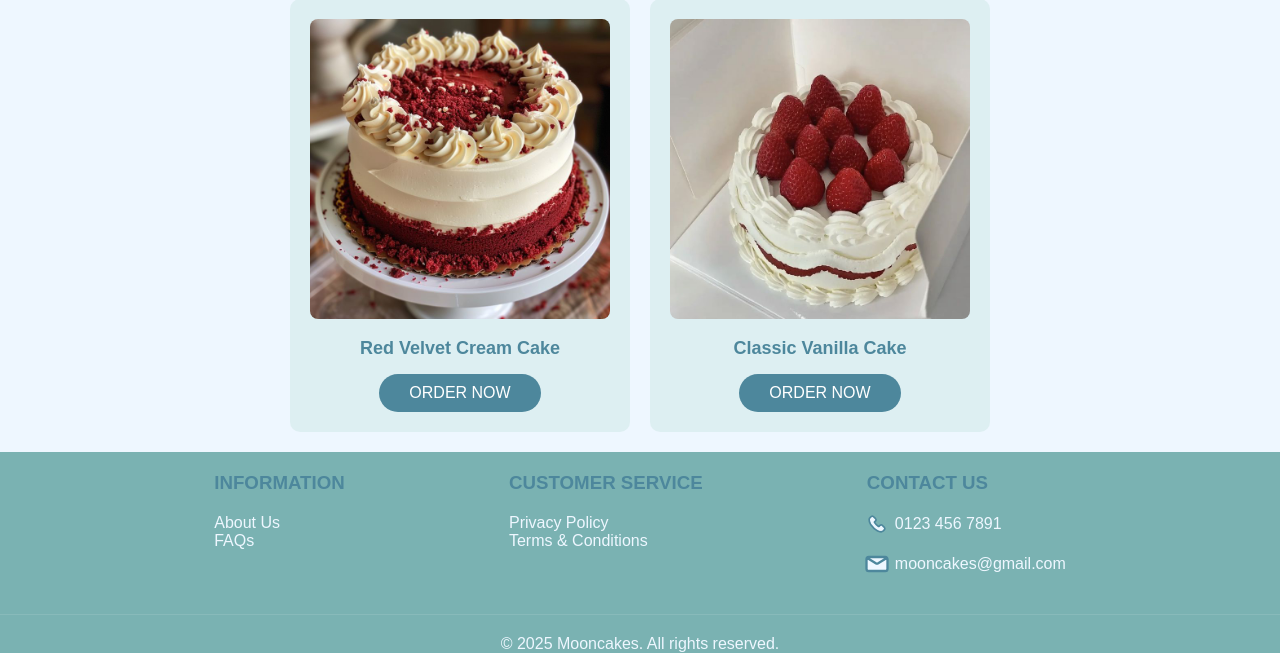
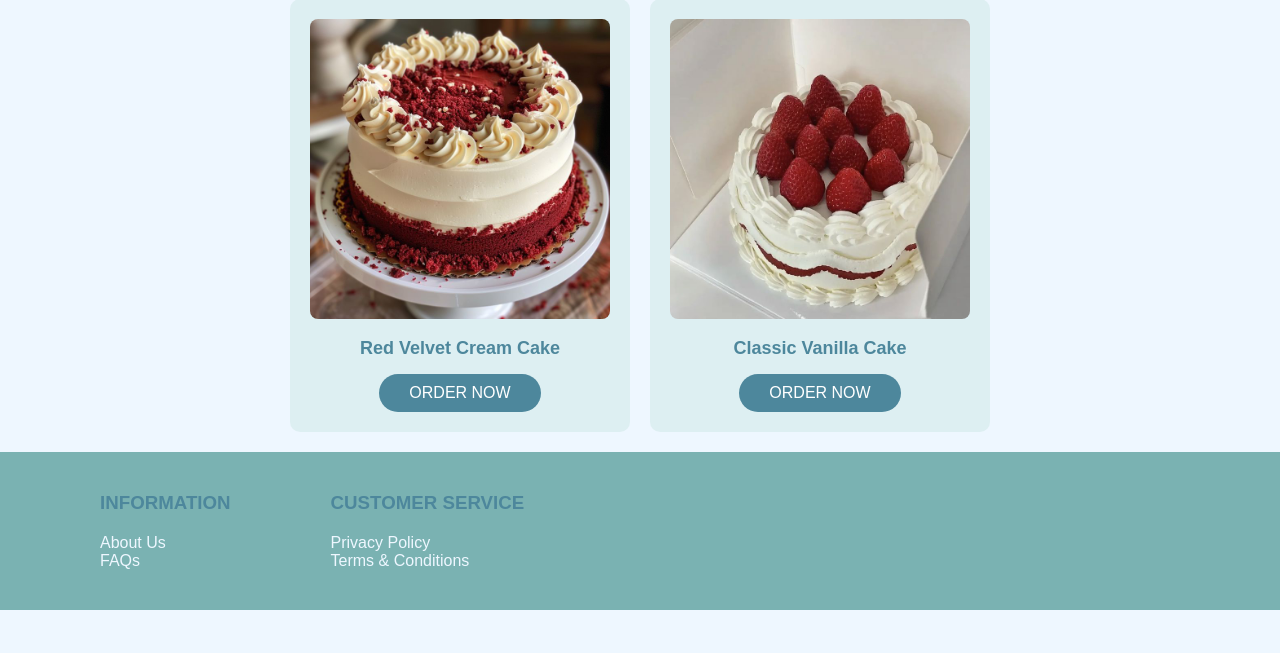
Before and after one commit to fritziebalagosa/adv-database-business, a PHP site: page /html/index.html in a window 1280 px wide. Shown: the part 1932-2585 px from the top of the page. After the commit the page ends 2542 px from the top, so only its background shows below. Run offline with PHP 8.4, Linux system fonts and the light colour scheme.

Commit message:
Add banner section and update footer styling

```diff
--- a/css/index.css
+++ b/css/index.css
@@ -83,7 +83,7 @@
     position: absolute;
     top: -8px;
     right: -8px;
-    background-color: #4D879C;
+    background-color: #ff4444;
     color: white;
     font-size: 12px;
     padding: 2px 6px;
@@ -112,11 +112,6 @@
     gap: 5px;
     cursor: pointer;
     white-space: nowrap;
-}
-
-.menu-item:hover {
-    color: #7AB2B2;
-    text-decoration: underline;
 }
 
 
@@ -318,48 +313,34 @@ ul {
     background-color: #7AB2B2;
     color: #EEF7FF;
     padding: 20px 50px;
-    justify-content: space-evenly;
 }
 
-.footer-container h3 {
+.infos {
+    color: #EEF7FF;
+    padding: 20px 50px;
+}
+
+.infos h3 {
     margin-bottom: 20px;
     color: #4D879C;
 }
 
-.footer-container ul li a {
+.infos ul li a {
     color: #EEF7FF;
     text-decoration: none;
 }
 
-.contacts-icon {
-    display: flex;
-    align-items: center; /* Centers SVG and text vertically */
-    gap: 8px; /* Adds space between the icon and text */
-    margin-bottom: 20px;
-    vertical-align: middle;
+.services {
+    color: #EEF7FF;
+    padding: 20px 50px;
 }
 
-svg {
-    width: 20px;
-    height: 20px;
-    transform: scale(1.4);
-    fill: #EEF7FF;
-    stroke: none !important;
-    stroke-width: 0 !important;
+.services h3 {
+    margin-bottom: 20px;
+    color: #4D879C;
 }
 
-  span {
-    font-size: 16px;
+.services ul li a {
     color: #EEF7FF;
+    text-decoration: none;
 }
-
-.bottom-footer {
-    background-color: #7AB2B2;
-    color: #EEF7FF;
-}
-
-.copyright {
-    text-align: center;
-    padding-top: 20px;
-    border-top: 1px solid rgba(255, 255, 255, 0.1);
-}
--- a/html/index.html
+++ b/html/index.html
@@ -40,7 +40,6 @@
                     </div>
                 </div>
             </div>
-
             <div class="bottom-nav">
                 <ul class="menu">
                     <li><a href="#" class="menu-item">Home</a></li>
@@ -93,7 +92,7 @@
         <div class="text-container">
             <h1>Mooncakes</h1>
             <p class="subtitle">Indulge in Artful Sweetness.</p>
-            <button type="button" class="shop-now" onclick="window.location.href='products.html'">Shop Now</button>
+            <button class="shop-now">Shop Now</button>
         </div>
         </div>
     </div>
@@ -161,7 +160,6 @@
     <footer>
 
     <section class="footer-container">
-
         <div class="infos">
             <h3>INFORMATION </h3>
             <ul>
@@ -176,26 +174,7 @@
                 <li><a href="#">Privacy Policy</a></li>
                 <li><a href="#">Terms & Conditions</a></li>
             </ul>
-        </div>
 
-        <div class="contacts">
-            <h3> CONTACT US </h3>
-
-            <div class="contacts-icon">
-                <svg width="64px" height="64px" viewBox="0 -0.5 25 25" fill="none" xmlns="http://www.w3.org/2000/svg"><g id="SVGRepo_bgCarrier" stroke-width="0"></g><g id="SVGRepo_tracerCarrier" stroke-linecap="round" stroke-linejoin="round"></g><g id="SVGRepo_iconCarrier"> <path fill-rule="evenodd" clip-rule="evenodd" d="M6.36343 6.36195C7.24343 5.43495 7.55443 5.17495 7.92943 5.05395C8.18895 4.98595 8.46112 4.98217 8.72243 5.04295C9.06643 5.14295 9.15743 5.21895 10.2854 6.34295C11.2764 7.32995 11.3754 7.43695 11.4704 7.62995C11.6521 7.96873 11.6805 8.36894 11.5484 8.72995C11.4484 9.00495 11.3064 9.18695 10.7054 9.78995L10.3134 10.183C10.2105 10.2876 10.1863 10.4464 10.2534 10.577C11.1244 12.0628 12.36 13.3019 13.8434 14.177C14.0142 14.2684 14.2245 14.2389 14.3634 14.104L14.7404 13.733C14.9734 13.4941 15.2202 13.2691 15.4794 13.059C15.8866 12.809 16.3939 12.7867 16.8214 13C17.0304 13.1 17.0994 13.162 18.1214 14.182C19.1754 15.233 19.2054 15.266 19.3214 15.507C19.5397 15.9059 19.5374 16.3891 19.3154 16.786C19.2024 17.01 19.1334 17.091 18.5404 17.697C18.1824 18.063 17.8454 18.397 17.7914 18.446C17.3022 18.851 16.6746 19.0497 16.0414 19C14.883 18.8944 13.7617 18.5363 12.7564 17.951C10.5296 16.7711 8.63383 15.0521 7.24243 12.951C6.93937 12.5112 6.66994 12.0492 6.43643 11.569C5.81001 10.4953 5.48653 9.27189 5.50043 8.02895C5.54825 7.37871 5.86008 6.77637 6.36343 6.36195Z" stroke="#4D879C" stroke-width="1.5" stroke-linecap="round" stroke-linejoin="round"></path> </g></svg>
-                <span>0123 456 7891</span>
-            </div>
-
-            <div class="contacts-icon">
-                <svg width="64px" height="64px" viewBox="0 0 24 24" fill="none" xmlns="http://www.w3.org/2000/svg"><g id="SVGRepo_bgCarrier" stroke-width="0"></g><g id="SVGRepo_tracerCarrier" stroke-linecap="round" stroke-linejoin="round"></g><g id="SVGRepo_iconCarrier"> <path d="M4 7L10.94 11.3375C11.5885 11.7428 12.4115 11.7428 13.06 11.3375L20 7M5 18H19C20.1046 18 21 17.1046 21 16V8C21 6.89543 20.1046 6 19 6H5C3.89543 6 3 6.89543 3 8V16C3 17.1046 3.89543 18 5 18Z" stroke="#4D879C" stroke-width="2" stroke-linecap="round" stroke-linejoin="round"></path> </g></svg>
-                <span>mooncakes@gmail.com</span>
-            </div>
-        </div>
-    </section>
-
-    <section class="bottom-footer">
-        <div class="copyright">
-            &copy; 2025 Mooncakes. All rights reserved.
         </div>
     </section>
 
```
Also changed, not shown: css/products.css (+44 -0 lines), html/products.html (+8 -0 lines), img/banner.png (added).
